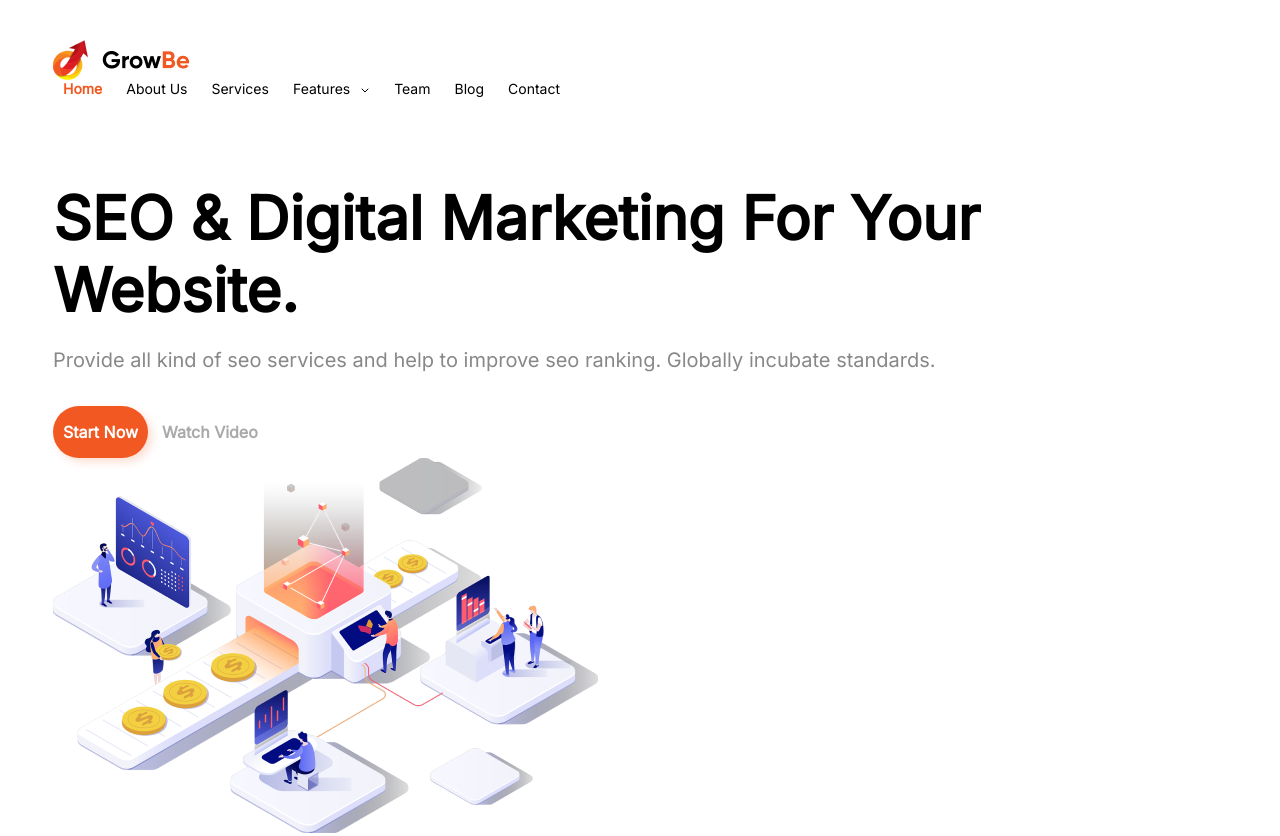
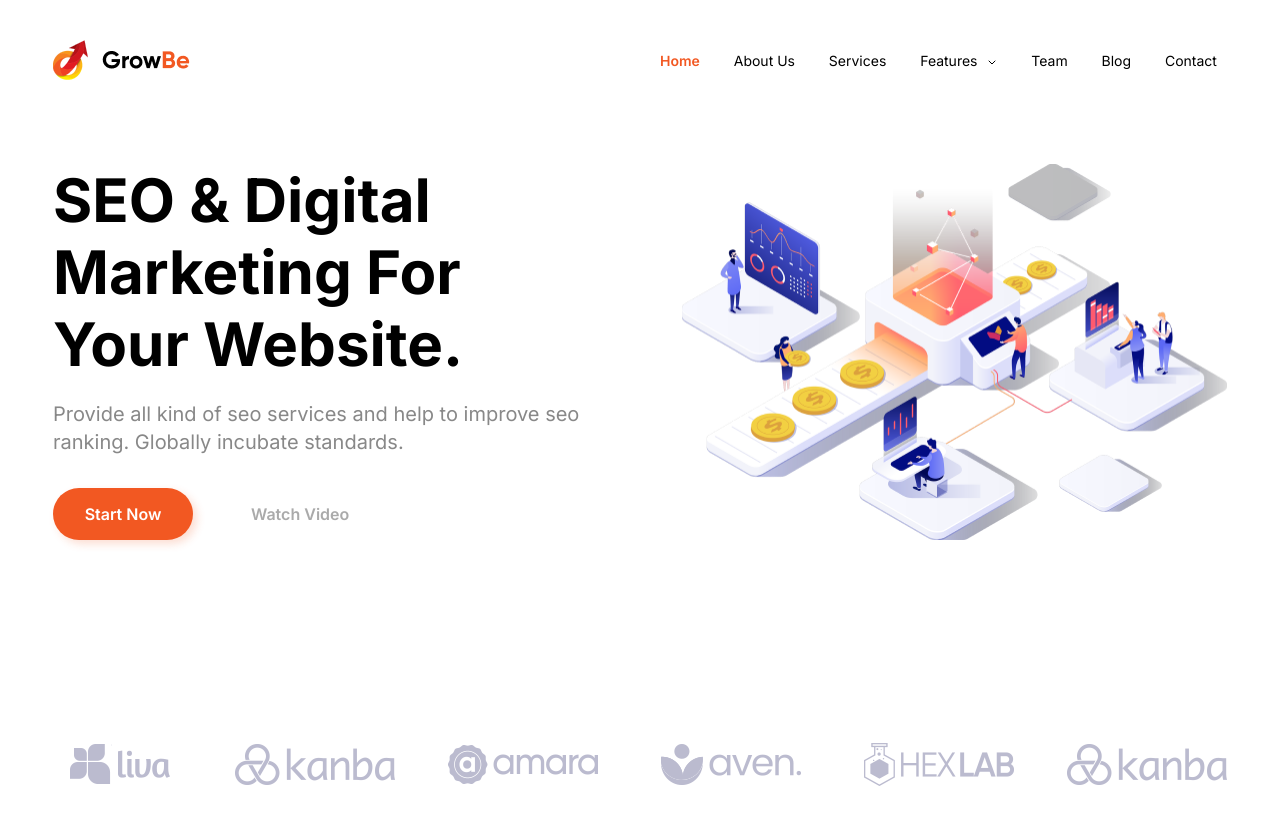
Before and after one commit to MarinaZhdanovich/html-css_homework, a plain HTML site: page lesson3/index.html in a window 1280 px wide. Shown: the top 836 px of the page. Drawn offline with Linux system fonts and the light colour scheme.

Commit message:
Homework4

```diff
--- a/lesson3/index.html
+++ b/lesson3/index.html
@@ -8,7 +8,7 @@
 	</head>
 	<body>
 		<header class="header">
-			<nav class="container">
+			<nav class="nav__header container">
 				<a href="#"><img src="./img/logo1.png" alt="Logo1" /></a>
 				<div class="navigation">
 					<a class="navigation__home" href="#">Home</a>
@@ -27,7 +27,7 @@
 			</nav>
 		</header>
 		<main class="main">
-			<section class="container">
+			<section class="mainContent container">
 				<div class="mainContent__leftSide">
 					<h1>SEO & Digital Marketing For Your Website.</h1>
 					<p>Provide all kind of seo services and help to improve seo ranking. Globally incubate standards.</p>
@@ -40,7 +40,7 @@
 			</section>
 		</main>
 		<footer class="footer">
-			<nav class="container">
+			<nav class="logos container">
 				<a href="#"><img src="./img/logo2.png" alt="Logo2" /></a>
 				<a href="#"><img src="./img/logo3.png" alt="Logo3" /></a>
 				<a href="#"><img src="./img/logo4.png" alt="Logo4" /></a>
--- a/lesson3/style.css
+++ b/lesson3/style.css
@@ -1,4 +1,4 @@
-@import url('https://fonts.googleapis.com/css2?family=Inter&display=swap');
+@import url('https://fonts.googleapis.com/css2?family=Inter:wght@100..900&display=swap');
 
 * {
   margin: 0;
@@ -34,6 +34,18 @@ button {
   margin-bottom: 84px;
 }
 
+.nav__header {
+  display: flex;
+  align-items: center;
+  justify-content: space-between;
+}
+
+.navigation {
+  width: 577px;
+  display: flex;
+  justify-content: space-between;
+}
+
 .navigation a {
   color: #000;
   font-size: 14px;
@@ -48,6 +60,15 @@ button {
 
 .main {
   margin-bottom: 100px;
+}
+
+.mainContent {
+  display: flex;
+  justify-content: space-between;
+}
+
+.mainContent__leftSide {
+  max-width: 556px;
 }
 
 .mainContent__leftSide h1 {
@@ -66,6 +87,14 @@ button {
   margin-bottom: 32px;
 }
 
+.mainContent__leftSide-btnList {
+  display: flex;
+  gap: 48px;
+  align-items: center;
+}
+
+
+
 .mainContent__leftSide-btnList button{
   padding: 16px 10px;
   cursor: pointer;
@@ -79,6 +108,7 @@ button {
   border-radius: 56px;
   background: #F25822;
   box-shadow: 4px 4px 8px 0px rgba(242, 88, 34, 0.20);
+  width: 140px;
 }
 .mainContent__leftSide-btnList button.btnWatchVideo {
   color: #AAA;
@@ -88,3 +118,8 @@ button {
 .footer {
   padding: 100px 0;
 }
+
+.logos {
+  display: flex;
+  justify-content: space-between;
+}
```
